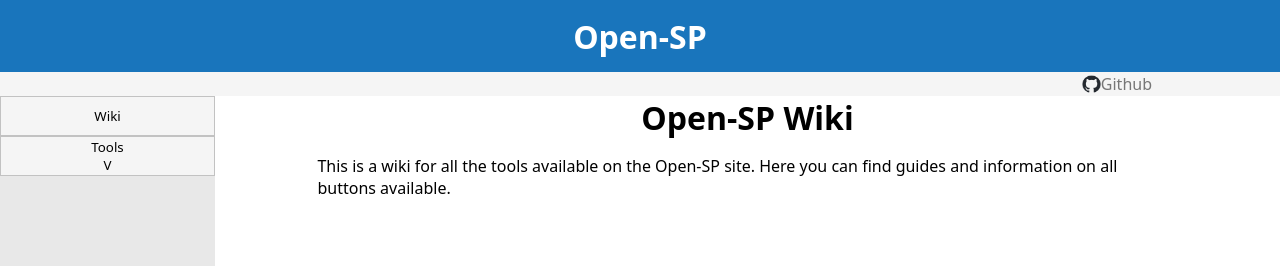
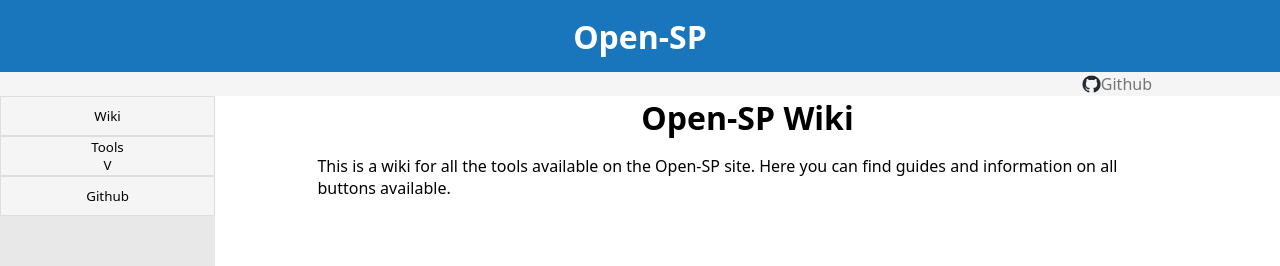
Before and after one commit to coffedahl/open-sp, a SvelteKit app in the folder frontend/: page /wiki in a window 1280 px wide. Shown: the top 266 px of the page. Built offline with nearby package versions, Linux system fonts and the light colour scheme.

Commit message:
Created button for github wiki page

```diff
--- a/frontend/src/routes/wiki/navigation.svelte
+++ b/frontend/src/routes/wiki/navigation.svelte
@@ -15,6 +15,7 @@
 		<a href="/wiki/priceadjustment"><button class="sub">Price Adjustment Delim</button></a>
 		<a href="/wiki/shipmentcorrection"><button class="sub">Shipment correction</button></a>
 	{/if}
+	<a href="/wiki/github"><button class="primary">Github</button></a>
 </div>
 
 <style>
@@ -32,9 +33,10 @@
 	}
 	.primary {
 		background-color: #f5f5f5;
-		border: 1px solid #c2c2c2;
+		border: 1px solid #dedede;
 	}
 	.sub {
-		background-color: #c2c2c2;
+		background-color: #e4e4e4;
+		border: 1px solid #c1c1c1;
 	}
 </style>
```
